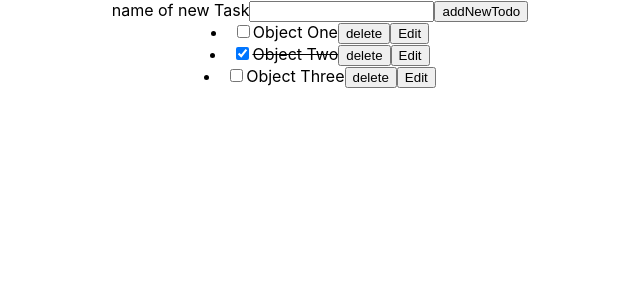
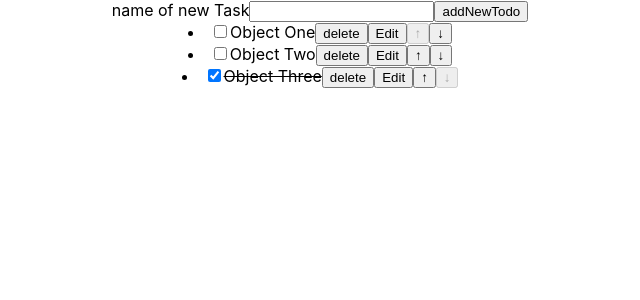
Before and after one commit to OleksiiPasichnyk/to_do_list_online_version, a React (Create React App) app: page / in a window 1280 px wide. Shown: the top 300 px of the page, without its empty margins (320-960 px from the left). Built offline with nearby package versions, Linux system fonts and the light colour scheme.

Commit message:
working fully now!!

```diff
--- a/src/App.js
+++ b/src/App.js
@@ -2,44 +2,67 @@ import React, {useState} from 'react';
 import './App.css';
 import TodoList from "./Project files/TodoList";
 import TodoController from "./Project files/TodoController";
-import TodoListItem from "./Project files/TodoListItem";
 
 function App() {
     const [list, setList] = useState(
         [{id: 1, title: "Object One", done: false},
-            {id: 2, title: "Object Two", done: true},
-            {id: 3, title: "Object Three", done: false}])
+            {id: 2, title: "Object Two", done: false},
+            {id: 3, title: "Object Three", done: true}])
     const addNewTodo = (newTitle) => {
         const newTodo = {id: Math.random(), title: newTitle, done: false}
         const newList = [...list, newTodo]
         setList(newList)
     }
-    const deleteTodo  = (id) => {
+    const deleteTodo = (id) => {
         const newList = [...list].filter(el => el.id !== id)
         setList(newList)
     }
-        const updateTodo = (newTitle, id) => {
-            const newList = list.map((el) => {
-                if (id === el.id) return {...el, title:newTitle}
-                return el
+    const updateTodo = (newTitle, id) => {
+        const newList = list.map((el) => {
+            if (id === el.id) return {...el, title: newTitle}
+            return el
+        })
+        setList(newList)
+    }
+    const markTodo = (id) => {
+        const newList = list.map((el) => {
+            if (el.id === id) return {...el, done: !el.done}
+            return el
+        })
+        setList(newList)
+    }
+    const moveUp = (index) => {
+        if (index === 0)
+            return
+        const newList = list.map((el, i) => {
+            if (index === i) return list[index - 1];
+            if (index === i + 1) return list[index];
+            return el
+            })
+        setList(newList)
 
 
-            })
-            setList(newList)
     }
-    const markTodo  = (id) => {
-        const newList = list.map((el)=> {
-            if (el.id === id) return {...el, done:!el.done}
+    const moveDown = (index) => {
+            const newList = list.map((el, i) => {
+            if (index === i) return list[index + 1];
+            if (index === i - 1) return list[index];
             return el
-        } )
+        })
         setList(newList)
+
     }
-
     return (
         <div>
-            <TodoController addNewTodo = {addNewTodo}/>
-            <TodoList list={list} deleteTodo={deleteTodo} updateTodo = {updateTodo} markTodo={markTodo} />
+            <TodoController addNewTodo={addNewTodo}/>
+            <TodoList list={list}
+                      deleteTodo={deleteTodo}
+                      updateTodo={updateTodo}
+                      markTodo={markTodo}
+                      moveUp={moveUp}
+                      moveDown={moveDown}
 
+            />
 
 
         </div>
--- a/src/Project files/TodoList.js
+++ b/src/Project files/TodoList.js
@@ -1,4 +1,4 @@
-import React, {useState} from 'react';
+import React from 'react';
 import '../App.css';
 import TodoListItem from "./TodoListItem";
 
@@ -9,8 +9,17 @@ function TodoList(props) {
         <div>
             <center>
 
-                {todoList.map(el =>
-                    <TodoListItem el={el} deleteTodo={props.deleteTodo} updateTodo={props.updateTodo} markTodo = {props.markTodo}/>
+                {todoList.map((el, index) =>
+                    <TodoListItem key={el.id}
+                                  el={el}
+                                  deleteTodo={props.deleteTodo}
+                                  updateTodo={props.updateTodo}
+                                  markTodo={props.markTodo}
+                                  index={index}
+                                  moveUp={props.moveUp}
+                                  moveDown={props.moveDown}
+                                  listLength = {todoList.length}
+                    />
                 )}
 
             </center>
--- a/src/Project files/TodoListItem.js
+++ b/src/Project files/TodoListItem.js
@@ -1,9 +1,7 @@
 import React, {useState} from 'react';
 import '../App.css';
-import TodoList from "./TodoList";
-
 function TodoListItem(props) {
-    const {el, updateTodo} = props
+    const {el, updateTodo, index, listLength} = props
     const [editTitle, setEditTitle] = useState(el.title)
     const editButtonHandler = () => {
         updateTodo(editTitle, el.id)
@@ -14,15 +12,25 @@ function TodoListItem(props) {
     const [editMode, setEditMode] = useState(false)
     return (
         <div>
-            <li key={el.id} style={style}>
-                <input type="checkbox" checked={el.done} onClick={() => props.markTodo(el.id)}/>
-                {el.title}
-                <button onClick={() => props.deleteTodo(el.id)}> delete</button>
-                {editMode && (<div>
-                    <input type="text" value={editTitle} onChange={(e) => setEditTitle(e.target.value)}/>
-                    <button onClick={editButtonHandler}> Save</button>
-                </div>)}
-                <button onClick={() => setEditMode(!editMode)}>Edit</button>
+            <li  key = {el.id} style={style}>
+                <>
+                    <input type="checkbox" checked={el.done} onChange={() => props.markTodo(el.id)}/>
+                    {el.title}
+                    {editMode ? <> <input type="text" value={editTitle} onChange={(e) => setEditTitle(e.target.value)}/>
+                            <button onClick={editButtonHandler}> Save</button>
+                        </>
+                        :
+                        <>
+                            <button onClick={() => props.deleteTodo(el.id)}> delete</button>
+                            <button onClick={() => setEditMode(!editMode)}>Edit</button>
+                            <button disabled={!index} onClick={() => props.moveUp(props.index)}>↑</button>
+                            <button disabled={index===(listLength -1)}
+                                    onClick={() => props.moveDown(props.index)}>↓
+                            </button>
+
+                        </>}
+                </>
+
             </li>
         </div>
     );
```
